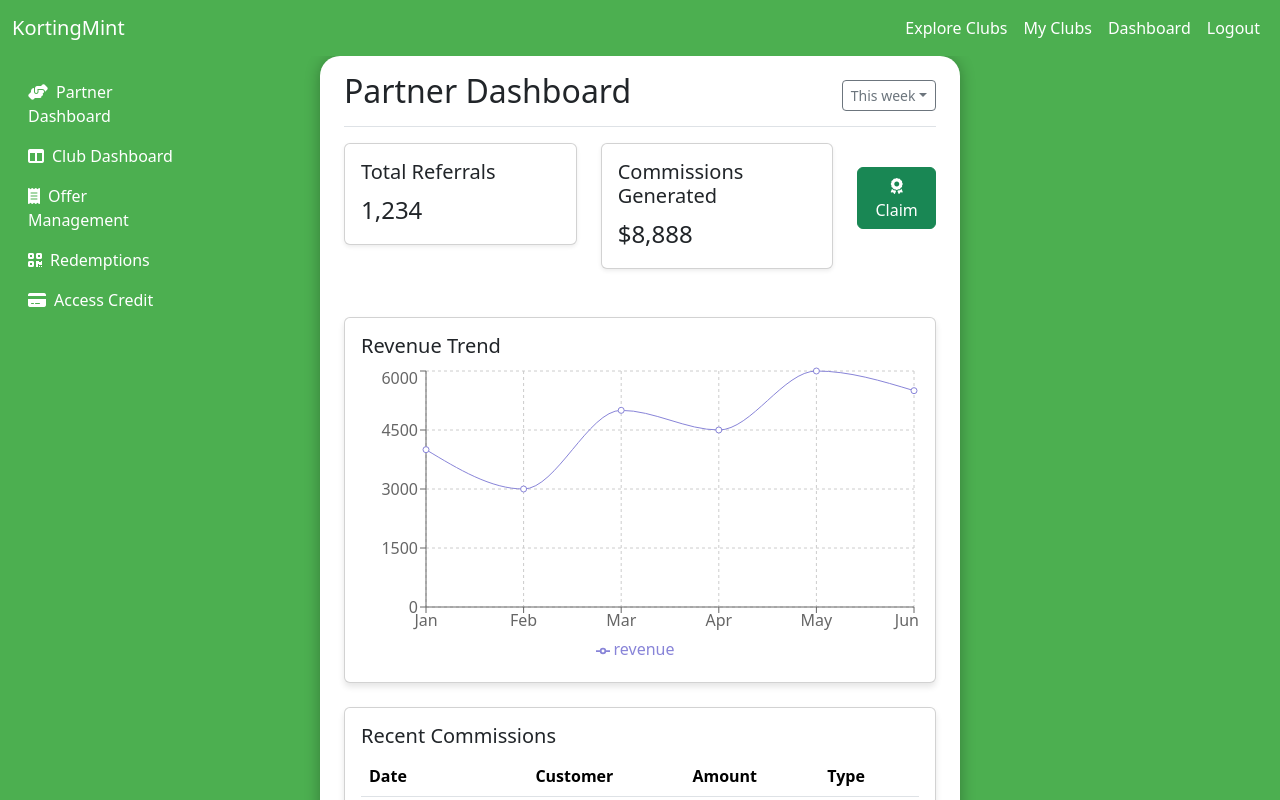
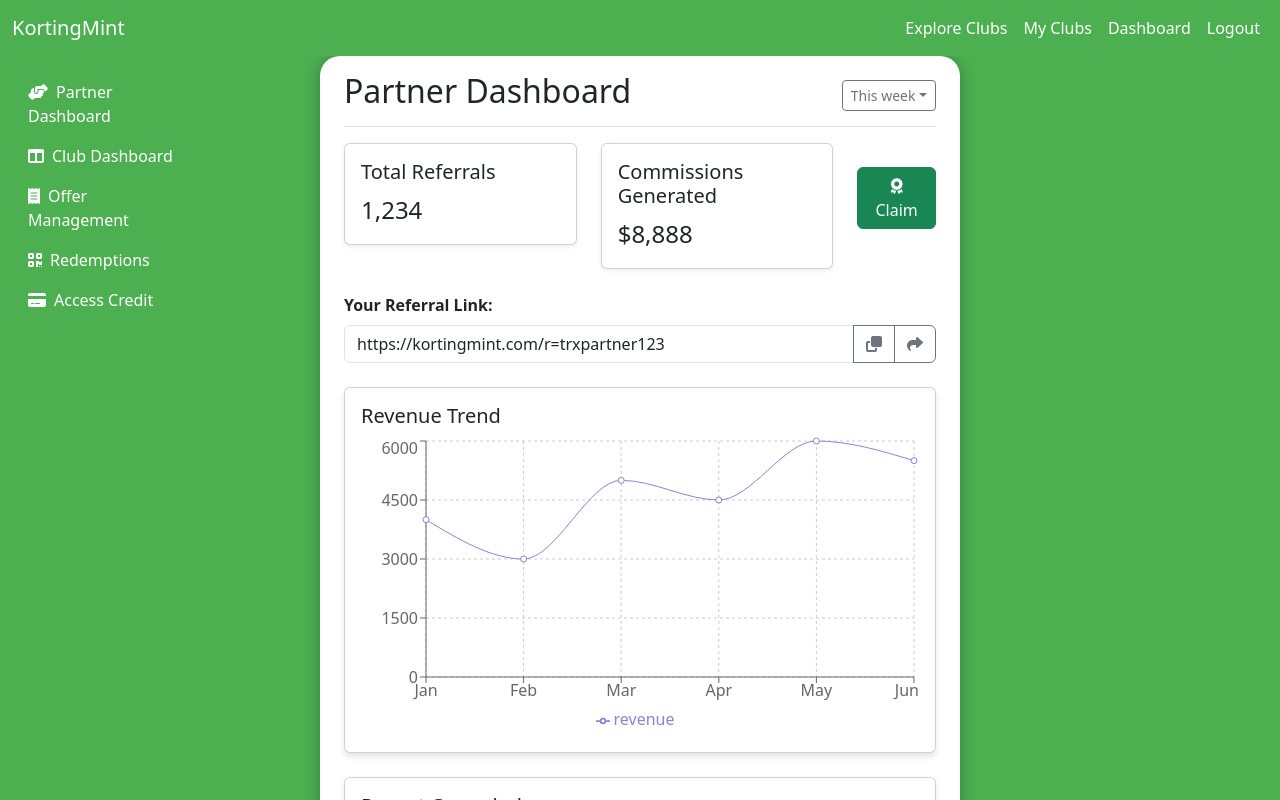
Before and after one commit to Paracosm-Labs/kortingmint-client, a React (Create React App) app: page /dashboard/partner in a window 1280 px wide. Shown: the top 800 px of the page. Built offline with nearby package versions, Linux system fonts and the light colour scheme.

Commit message:
added simple referral ui comp

```diff
--- /dev/null
+++ b/src/components/referralLink.js
@@ -0,0 +1,61 @@
+// components/referralLnk.js
+import React, { useState } from 'react';
+
+function ReferralLink() {
+  const [copied, setCopied] = useState(false);
+  const referralLink = "https://kortingmint.com/r=trxpartner123"; // Replace with dynamic link from props or state
+
+  const handleCopy = () => {
+    navigator.clipboard.writeText(referralLink);
+    setCopied(true);
+    setTimeout(() => setCopied(false), 2000);
+  };
+
+  const handleShare = async () => {
+    if (navigator.share) {
+      try {
+        await navigator.share({
+          title: 'Join KortingMint',
+          text: 'Check out KortingMint and earn rewards by joining my exclusive club!',
+          url: referralLink,
+        });
+      } catch (error) {
+        console.error("Error sharing:", error);
+      }
+    } else {
+      alert('Sharing is not supported on this browser. Please copy the link instead.');
+    }
+  };
+
+  return (
+    <div className="referral-link-container mb-3">
+      <label htmlFor="referral-link" className="form-label"><b>Your Referral Link:</b></label>
+      <div className="input-group">
+        <input
+          type="text"
+          id="referral-link"
+          className="form-control"
+          value={referralLink}
+          readOnly
+        />
+        <button
+          className="btn btn-outline-secondary"
+          onClick={handleCopy}
+          title="Copy to Clipboard"
+        >
+          <i className='fa fa-copy'></i>
+        </button>
+        <button
+          className="btn btn-outline-secondary"
+          onClick={handleShare}
+          title="Share Link"
+        >
+          <i className='fa fa-share'></i>
+        </button>
+      </div>
+      {copied && <div className="alert alert-success mt-2">Link copied to clipboard!</div>}
+    </div>
+  );
+}
+
+export default ReferralLink;
--- a/src/pages/partnerDashboard.js
+++ b/src/pages/partnerDashboard.js
@@ -4,6 +4,7 @@ import Sidebar from '../components/sidebar';
 import PartnerStats from '../components/partnerStats';
 import RevenueChart from '../components/revenueChart';
 import RecentCommissions from '../components/recentCommissions';
+import ReferralLink from '../components/referralLink';
 
 function PartnerDashboard() {
   return (
@@ -21,6 +22,7 @@ function PartnerDashboard() {
             </div>
           </div>
           <PartnerStats />
+          <ReferralLink />
           <div className="row mt-4">
             <div className="col-md-12">
               <RevenueChart />
```
